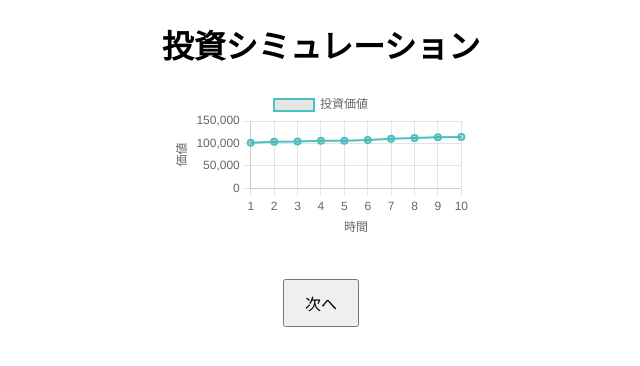
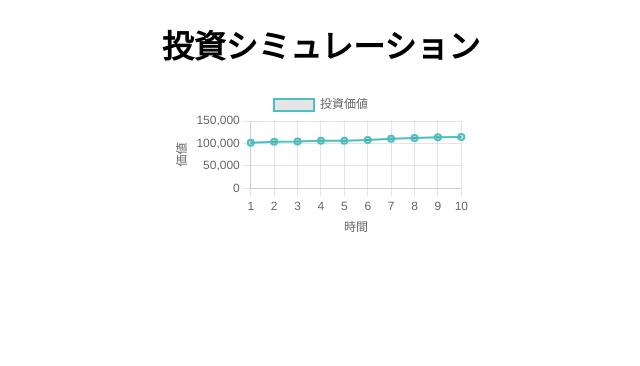
Before and after one commit to yossiyoo/tousi, a plain HTML site: page index.html in a window 1280 px wide. Shown: the whole page, without its empty margins (319-959 px from the left). Drawn offline with nearby package versions, Linux system fonts and the light colour scheme.

Commit message:
Update index.html

```diff
--- a/index.html
+++ b/index.html
@@ -15,17 +15,11 @@
             max-width: 600px;
             margin: 20px auto;
         }
-        button {
-            padding: 10px 20px;
-            font-size: 16px;
-            margin-top: 20px;
-        }
     </style>
 </head>
 <body>
     <h1>投資シミュレーション</h1>
     <canvas id="investmentChart"></canvas>
-    <button id="nextStep">次へ</button>
 
     <script src="script.js"></script>
 </body>
```
